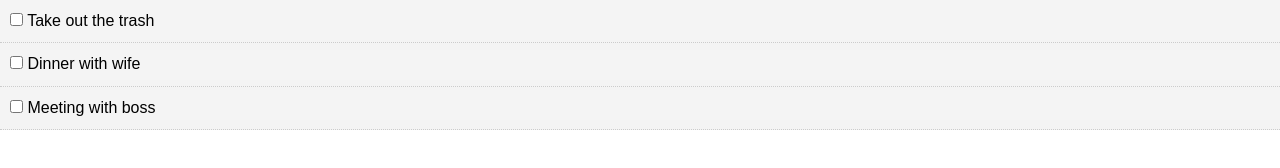
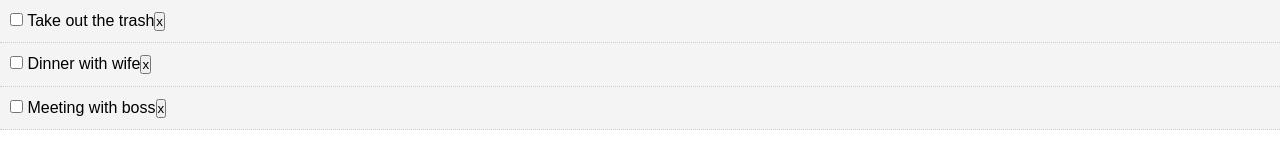
Before and after one commit to samteejay/to-do-list-react, a React (Create React App) app: page / in a window 1280 px wide. Shown: the top 168 px of the page. Built offline with nearby package versions, Linux system fonts and the light colour scheme.

Commit message:
Delete todo items

```diff
--- a/src/App.js
+++ b/src/App.js
@@ -23,6 +23,7 @@
     ]
   }
 
+  // Toggle Complete
   markComplete = (id) => {
     this.setState({ todos: this.state.todos.map(todo => {
       if (todo.id === id) {
@@ -33,10 +34,15 @@
   });
 }
 
+// Delete Todo
+delTodo = (id) => {
+  this.setState({ todos: [...this.state.todos.filter(todo => todo.id !== id)] });
+}
+
   render() {
     return (
       <div className="App">
-        <Todos todos={this.state.todos} markComplete={this.markComplete}/>
+        <Todos todos={this.state.todos} markComplete={this.markComplete} delTodo={this.delTodo}/>
       </div>
     );
   }
--- a/src/components/TodoItem.js
+++ b/src/components/TodoItem.js
@@ -21,6 +21,7 @@
                 <p>
                     <input type="checkbox" onChange={this.props.markComplete.bind(this, id)}/> {' '}
                     {title}
+                    <button onClick= {this.props.delTodo.bind(this, id)} style={this.btnStyle}>x</button>
                 </p>
             </div>
         )
@@ -32,4 +33,15 @@
 TodoItem.propTypes = {
     todo: PropTypes.object.isRequired
 }
+
+const btnStyle = {
+    background: '#ff0000',
+    color: '#fff',
+    border: 'none',
+    padding: '5px 9px',
+    borderRadius: '50%',
+    cursor: 'pointer',
+    float: 'right'
+}
+
 export default TodoItem;
--- a/src/components/Todos.js
+++ b/src/components/Todos.js
@@ -5,7 +5,7 @@
 class Todos extends Component {
   render() {
     return this.props.todos.map((todo)=> (
-        <TodoItem key={todo.id} todo={todo} markComplete={this.props.markComplete}/>
+        <TodoItem key={todo.id} todo={todo} markComplete={this.props.markComplete} delTodo={this.props.delTodo}/>
     ));
   }
 
```
